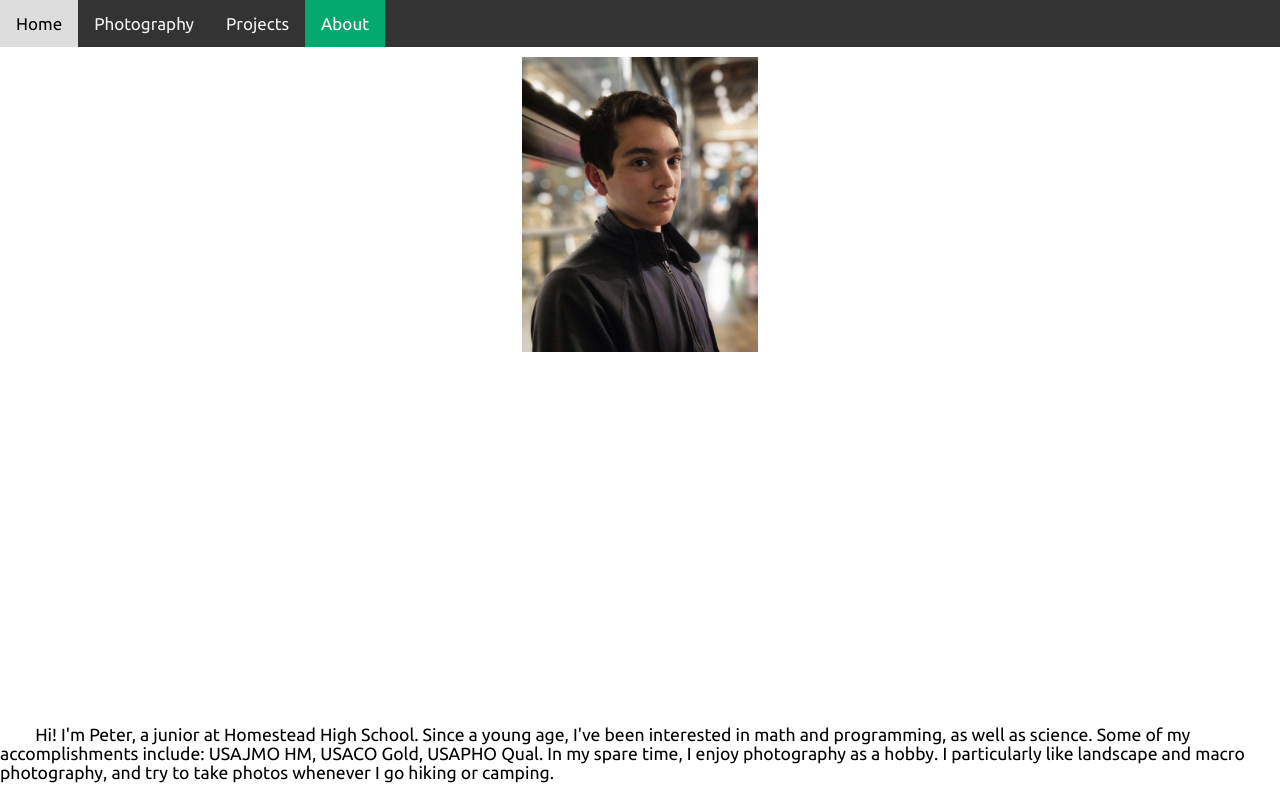
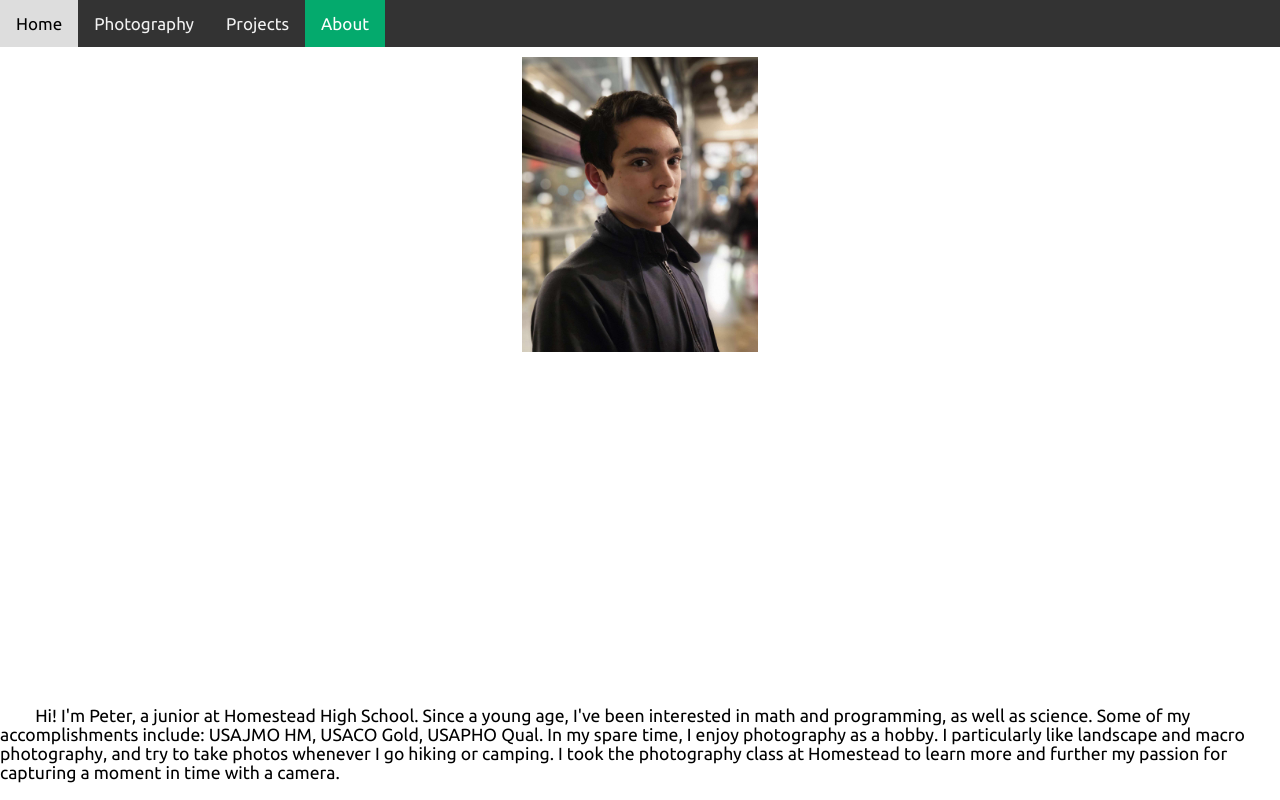
Before and after one commit to BorealBear/borealbear.github.io, a plain HTML site: page about.html in a window 1280 px wide. Drawn offline with Linux system fonts and the light colour scheme.

Commit message:
Update about.html

```diff
--- a/about.html
+++ b/about.html
@@ -17,5 +17,5 @@
 		<a class="active" href="about.html">About</a>
 	</div>
 		<img src="PhotographyClass/3FerolitoP_Portrait.jpg" style="display:block;margin-left:auto;margin-right:auto;padding:10px;width:20%;">
-		<p style="vertical-align:top;"><span class="tab"></span>Hi! I'm Peter, a junior at Homestead High School. Since a young age, I've been interested in math and programming, as well as science. Some of my accomplishments include: USAJMO HM, USACO Gold, USAPHO Qual. In my spare time, I enjoy photography as a hobby. I particularly like landscape and macro photography, and try to take photos whenever I go hiking or camping. </p>
+		<p style="vertical-align:top;"><span class="tab"></span>Hi! I'm Peter, a junior at Homestead High School. Since a young age, I've been interested in math and programming, as well as science. Some of my accomplishments include: USAJMO HM, USACO Gold, USAPHO Qual. In my spare time, I enjoy photography as a hobby. I particularly like landscape and macro photography, and try to take photos whenever I go hiking or camping. I took the photography class at Homestead to learn more and further my passion for capturing a moment in time with a camera. </p>
 </html>
```
